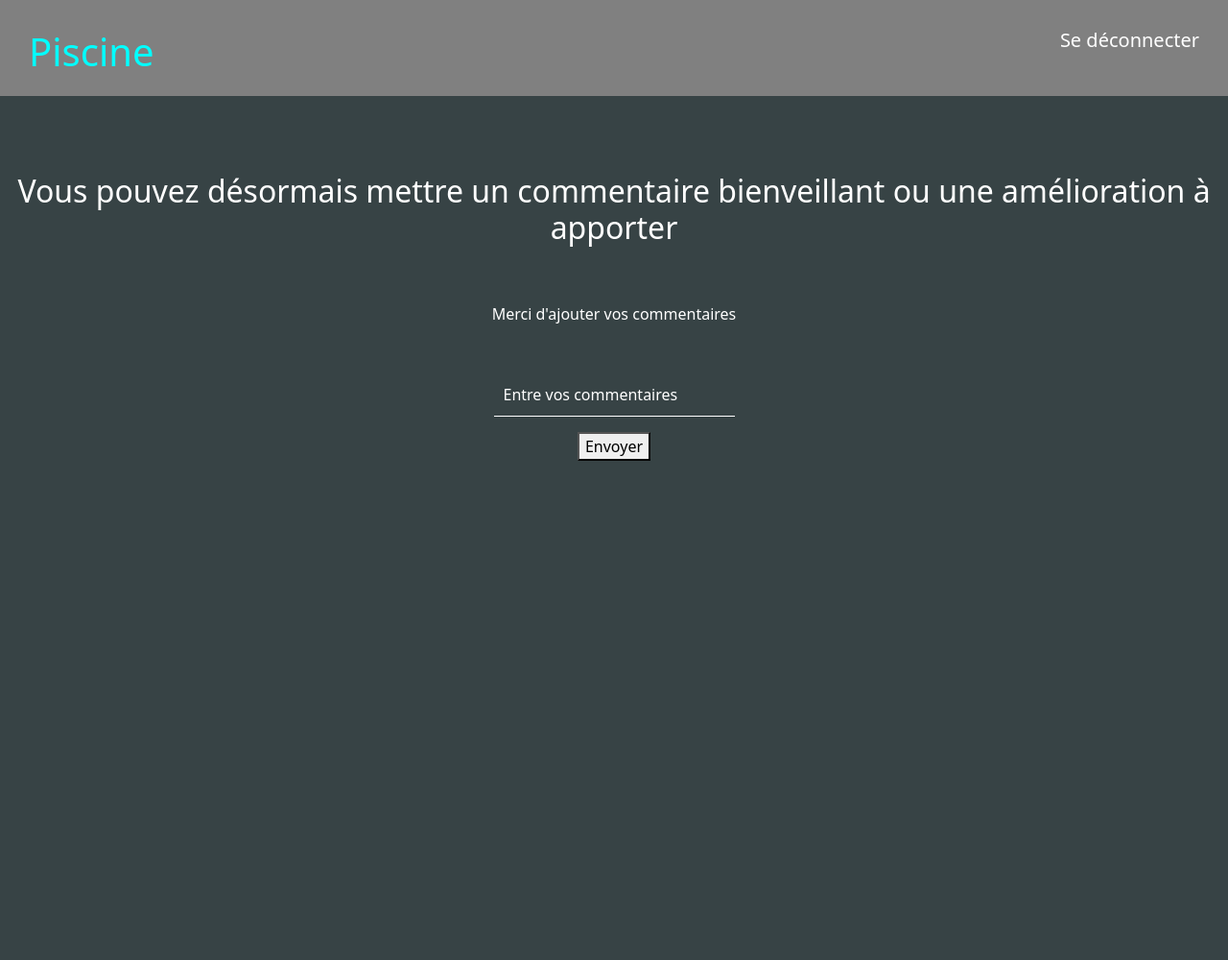
After one commit to delphine38/incription-php, a PHP site: page /utilisateur.php in a window 1280 px wide. The commit adds this page. Shown: the whole page at 96% size. Run offline with PHP 8.4, Linux system fonts and the light colour scheme.

Commit message:
first commit

```diff
--- a/formulaireInscription.php
+++ b/formulaireInscription.php
@@ -85,7 +85,7 @@ if (isset($_POST['forminscription'])) {
     </section>
     <main>
         <h2>Inscription</h2>
-        <div class="inscription">
+        <div class="divInscription">
             <!-- action: ne rien mettre à l'interieur commme ça on reste sur la meme page pour le traitement -->
             <form action="" method="POST">
                 <!-- ici la value indique que la valeur restera afficher même si il y a une erreur -->
--- a/style.css
+++ b/style.css
@@ -47,7 +47,17 @@ main h2 {
     color: rgb(0, 255, 255);
 }
 
-.inscription {
+.divInscription {
+    text-align: center;
+    padding-top: 80px;
+}
+
+.divDeConnexion {
+    text-align: center;
+    padding-top: 80px;
+}
+
+.divInscriptionCompteCréer {
     text-align: center;
     padding-top: 80px;
 }
@@ -81,3 +91,7 @@ input::placeholder::after {
     color: white;
 
 }
+
+.labelUtilisateur {
+    padding: 50px;
+}
--- /dev/null
+++ b/utilisateur.php
@@ -0,0 +1,53 @@
+<?php
+
+$bdd = new PDO($dsn = 'mysql:host=127.0.0.1;dbname=inscriptionphp', $username = 'inscriptionphp', $password = 'inscriptionphp');
+
+
+
+
+?>
+<!DOCTYPE html>
+<html lang="en">
+
+<head>
+    <meta charset="UTF-8">
+    <meta http-equiv="X-UA-Compatible" content="IE=edge">
+    <meta name="viewport" content="width=device-width, initial-scale=1.0">
+    <!--css-->
+    <link rel="stylesheet" href="style.css">
+    <!--bootstrap-->
+    <!-- CSS only -->
+    <link href="https://cdn.jsdelivr.net/npm/bootstrap@5.2.0-beta1/dist/css/bootstrap.min.css" rel="stylesheet" integrity="sha384-0evHe/X+R7YkIZDRvuzKMRqM+OrBnVFBL6DOitfPri4tjfHxaWutUpFmBp4vmVor" crossorigin="anonymous">
+
+    <title>Utilisateur</title>
+</head>
+
+<body>
+    <section class="header">
+        <article class="h1header">
+            <h1>Piscine</h1>
+        </article>
+        <article class="h5header">
+            <h5>Se déconnecter</h5>
+        </article>
+
+
+    </section>
+
+    <main>
+        <h2>Vous pouvez désormais mettre un commentaire bienveillant ou une amélioration à apporter</h2>
+
+        <form action="" id="" method="post" class="new-member-form text-center">
+
+            <label class="labelUtilisateur" for="name">Merci d'ajouter vos commentaires</label>
+            <div class="mb-3">
+                <input id="name" name="description" type="text" placeholder="Entre vos commentaires" />
+            </div>
+            <button type="submit">Envoyer</button>
+        </form>
+    </main>
+
+
+</body>
+
+</html>
```
Also changed, not shown: comptecree.php (+7 -2 lines), db.php (+15 -3 lines), index.php (+1 -61 lines).
